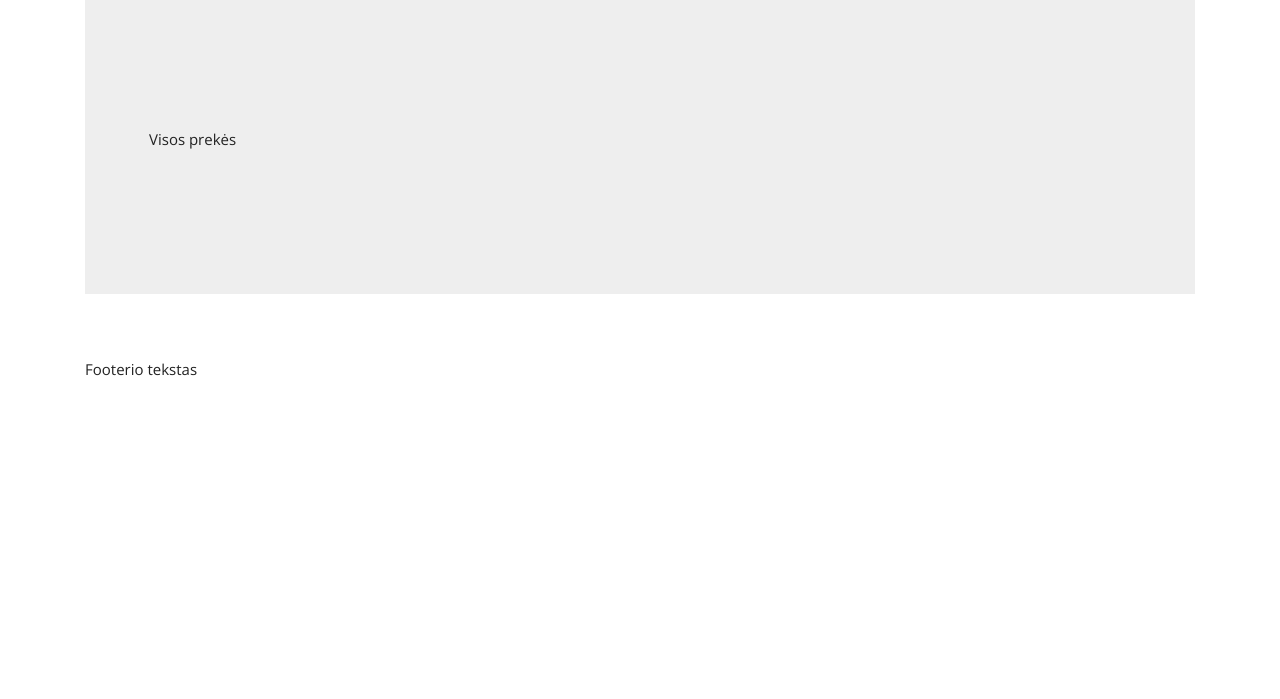
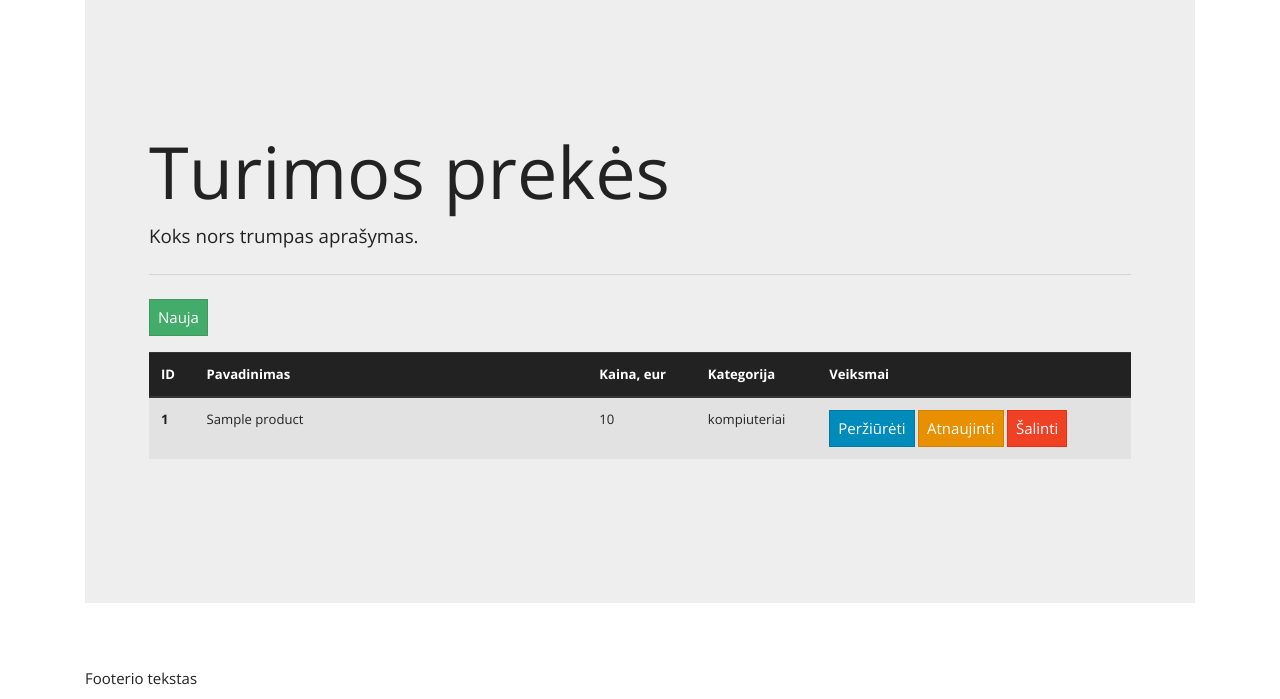
Before and after one commit to kaunas163/eshop-php-demo, a PHP site: page /eshop-demo/views/admin/products/index.php in a window 1280 px wide. Shown: the part 55-754 px from the top of the page. Run offline with PHP 8.4, Linux system fonts and the light colour scheme; data comes from the database, SQL or seed files in the repository; tables that the repository leaves empty hold one stand-in row (values such as "Sample post").

Commit message:
products view in admin, product sql fix in user view page

```diff
--- a/views/admin/categories/index.php
+++ b/views/admin/categories/index.php
@@ -42,8 +42,8 @@ if ($result->num_rows > 0) {
         ?>
             <tr>
                 <th scope="row"><?php echo $row['id']; ?></th>
-                <td><?php echo $row["title"]; ?></td>
-                <td>
+                <td scope="row"><?php echo $row["title"]; ?></td>
+                <td scope="row">
                     <a href="view.php?id=<?php echo $row["id"]; ?>" class="btn btn-primary">Peržiūrėti</a>
                     <a href="edit.php?id=<?php echo $row["id"]; ?>" class="btn btn-warning">Atnaujinti</a>
                     <a href="delete.php?id=<?php echo $row["id"]; ?>" class="btn btn-danger">Šalinti</a>
--- a/views/admin/products/index.php
+++ b/views/admin/products/index.php
@@ -1,5 +1,56 @@
 <?php include("../../../header.php"); ?>
 
-<p>Visos prekės</p>
+<h1 class="display-3">Turimos prekės</h1>
+<p class="lead">Koks nors trumpas aprašymas.</p>
+<hr class="my-4">
+<p>
+    <a href="new.php" class="btn btn-success">Nauja</a>
+</p>
+
+<?php
+
+$sql = "SELECT products.id, products.title, products.description, products.price, products.category_id, categories.title AS category
+        FROM products
+        LEFT JOIN categories ON products.category_id = categories.id";
+$result = $conn->query($sql);
+
+if ($result->num_rows > 0) {
+    ?>
+    <table class="table table-striped table-hover">
+        <thead class="thead-dark">
+            <tr>
+                <th scope="col">ID</th>
+                <th scope="col">Pavadinimas</th>
+                <th scope="col">Kaina, eur</th>
+                <th scope="col">Kategorija</th>
+                <th scope="col">Veiksmai</th>
+            </tr>
+        </thead>
+        <tbody>
+    <?php
+    while($product = $result->fetch_assoc()) {
+        ?>
+            <tr>
+                <th scope="row"><?php echo $product['id']; ?></th>
+                <td scope="row" style="width: 40%"><?php echo $product["title"]; ?></td>
+                <td scope="row"><?php echo $product["price"]; ?></td>
+                <td scope="row"><?php echo $product["category"]; ?></td>
+                <td scope="row">
+                    <a href="view.php?id=<?php echo $product["id"]; ?>" class="btn btn-primary">Peržiūrėti</a>
+                    <a href="edit.php?id=<?php echo $product["id"]; ?>" class="btn btn-warning">Atnaujinti</a>
+                    <a href="delete.php?id=<?php echo $product["id"]; ?>" class="btn btn-danger">Šalinti</a>
+                </td>
+            </tr>
+        <?php
+    }
+    ?>
+        </tbody>
+    </table>
+    <?php
+} else {
+    echo '<div class="row"><p>Nieko nėra.</p></div>';
+}
+
+?>
 
 <?php include("../../../footer.php"); ?>
```
Also changed, not shown: views/catalog/product.php (+5 -8 lines), views/admin/products/new.php (added).
